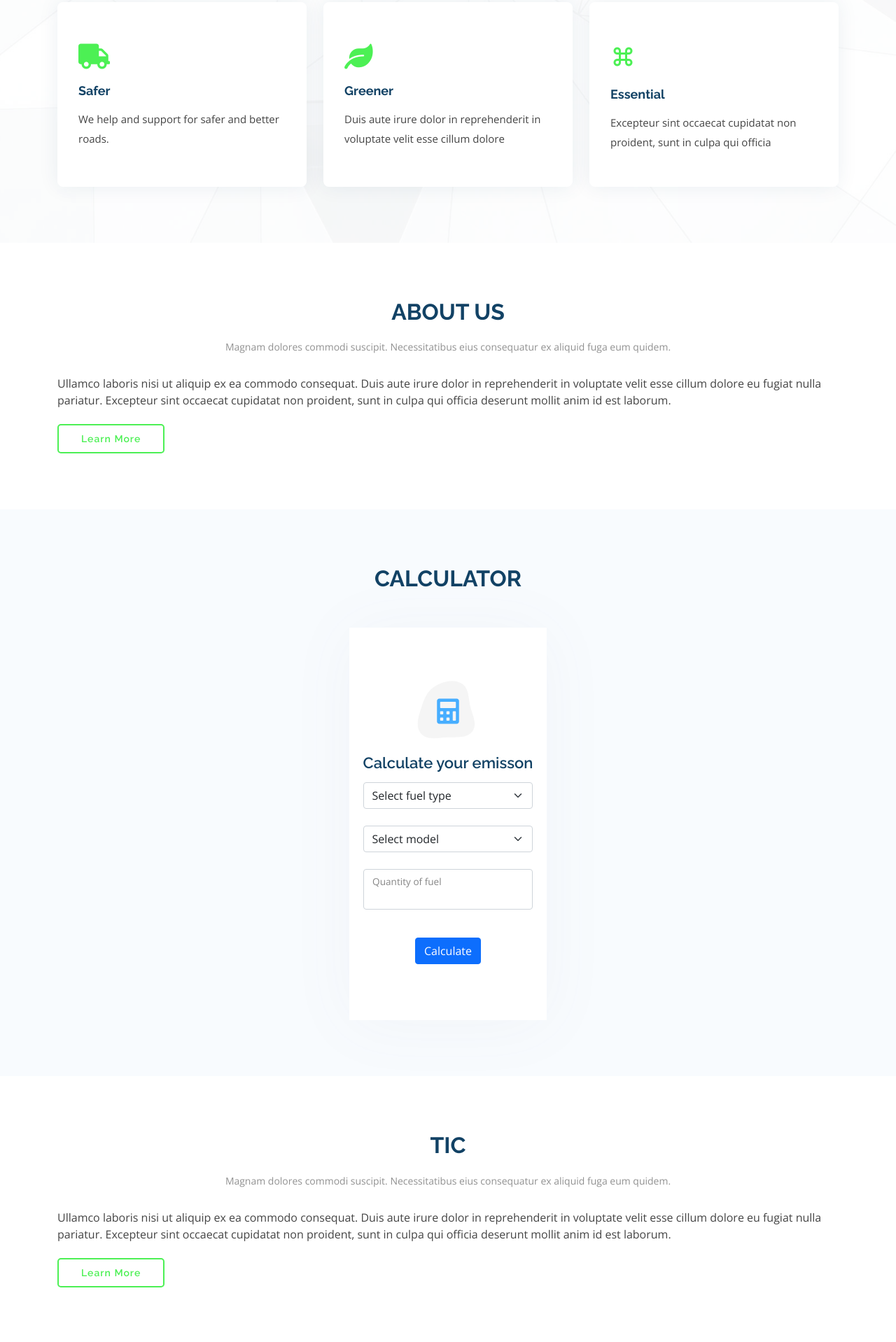
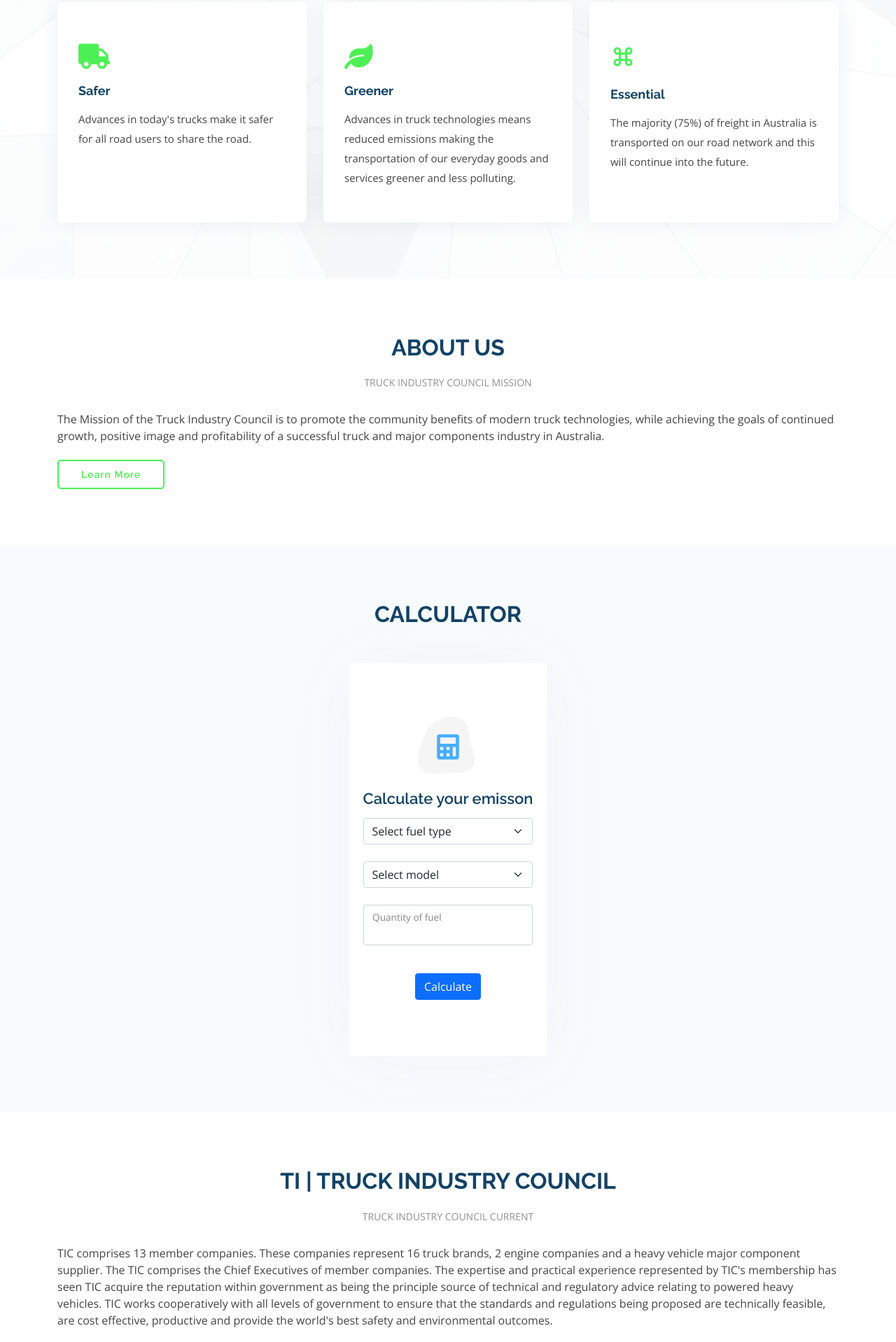
Before and after one commit to roshanrajadhikari/ecalculator, a plain HTML site: page index.html in a window 1280 px wide. Shown: the part 509-2427 px from the top of the page at 70% size. Drawn offline with nearby package versions, Linux system fonts and the light colour scheme.

Commit message:
update reading info
added info relating to tic from there website

```diff
--- a/index.html
+++ b/index.html
@@ -74,7 +74,7 @@
           <div class="icon-box">
             <div class="icon"><i class="fas fa-truck"></i></div>
             <h4 class="title"><a href="">Safer</a></h4>
-            <p class="description">We help and support for safer and better roads.</p>
+            <p class="description">Advances in today's trucks make it safer for all road users to share the road.</p>
           </div>
         </div>
 
@@ -82,7 +82,7 @@
           <div class="icon-box">
             <div class="icon"><i class="fas fa-leaf"></i></div>
             <h4 class="title"><a href="">Greener</a></h4>
-            <p class="description">Duis aute irure dolor in reprehenderit in voluptate velit esse cillum dolore</p>
+            <p class="description">Advances in truck technologies means reduced emissions making the transportation of our everyday goods and services greener and less polluting.</p>
           </div>
         </div>
 
@@ -90,7 +90,7 @@
           <div class="icon-box">
             <div class="icon"><i class="ri-command-line"></i></div>
             <h4 class="title"><a href="">Essential</a></h4>
-            <p class="description">Excepteur sint occaecat cupidatat non proident, sunt in culpa qui officia</p>
+            <p class="description">The majority (75%) of freight in Australia is transported on our road network and this will continue into the future.</p>
           </div>
         </div>
 
@@ -106,17 +106,14 @@
 
         <div class="section-title">
           <h2>About Us</h2>
-          <p>Magnam dolores commodi suscipit. Necessitatibus eius consequatur ex aliquid fuga eum quidem. </p>
+          <p>TRUCK INDUSTRY COUNCIL MISSION</p>
         </div>
         <div class="row content">
           <div class="col-lg-12 pt-4 pt-lg-0">
             <p>
-              Ullamco laboris nisi ut aliquip ex ea commodo consequat. Duis aute irure dolor in reprehenderit in
-              voluptate
-              velit esse cillum dolore eu fugiat nulla pariatur. Excepteur sint occaecat cupidatat non proident, sunt in
-              culpa qui officia deserunt mollit anim id est laborum.
+              The Mission of the Truck Industry Council is to promote the community benefits of modern truck technologies, while achieving the goals of continued growth, positive image and profitability of a successful truck and major components industry in Australia.
             </p>
-            <a href="#" class="btn-learn-more">Learn More</a>
+            <a href="https://www.truck-industry-council.org/about-tic" class="btn-learn-more" target="_blank">Learn More</a>
           </div>
         </div>
 
@@ -185,18 +182,16 @@
   <div class="container" data-aos="fade-up">
 
     <div class="section-title">
-      <h2>TIC</h2>
-      <p>Magnam dolores commodi suscipit. Necessitatibus eius consequatur ex aliquid fuga eum quidem. </p>
+      <h2>TI | Truck Industry Council</h2>
+      <p>TRUCK INDUSTRY COUNCIL CURRENT</p>
     </div>
     <div class="row content">
       <div class="col-lg-12 pt-4 pt-lg-0">
         <p>
-          Ullamco laboris nisi ut aliquip ex ea commodo consequat. Duis aute irure dolor in reprehenderit in
-          voluptate
-          velit esse cillum dolore eu fugiat nulla pariatur. Excepteur sint occaecat cupidatat non proident, sunt in
-          culpa qui officia deserunt mollit anim id est laborum.
+          TIC comprises 13 member companies. These companies represent 16 truck brands, 2 engine companies and a heavy vehicle major component supplier. The TIC comprises the Chief Executives of member companies.
+          The expertise and practical experience represented by TIC's membership has seen TIC acquire the reputation within government as being the principle source of technical and regulatory advice relating to powered heavy vehicles. TIC works cooperatively with all levels of government to ensure that the standards and regulations being proposed are technically feasible, are cost effective, productive and provide the world's best safety and environmental outcomes.
         </p>
-        <a href="#" class="btn-learn-more">Learn More</a>
+        <a href="https://www.truck-industry-council.org/about-tic#Current-Section" class="btn-learn-more" target="_blank">Learn More</a>
       </div>
     </div>
 
@@ -303,7 +298,7 @@
   firebase.initializeApp(firebaseConfig);
   firebase.analytics();
   var db = firebase.firestore();
-  console.log(db);
+
 </script>
 </body>
 
```
